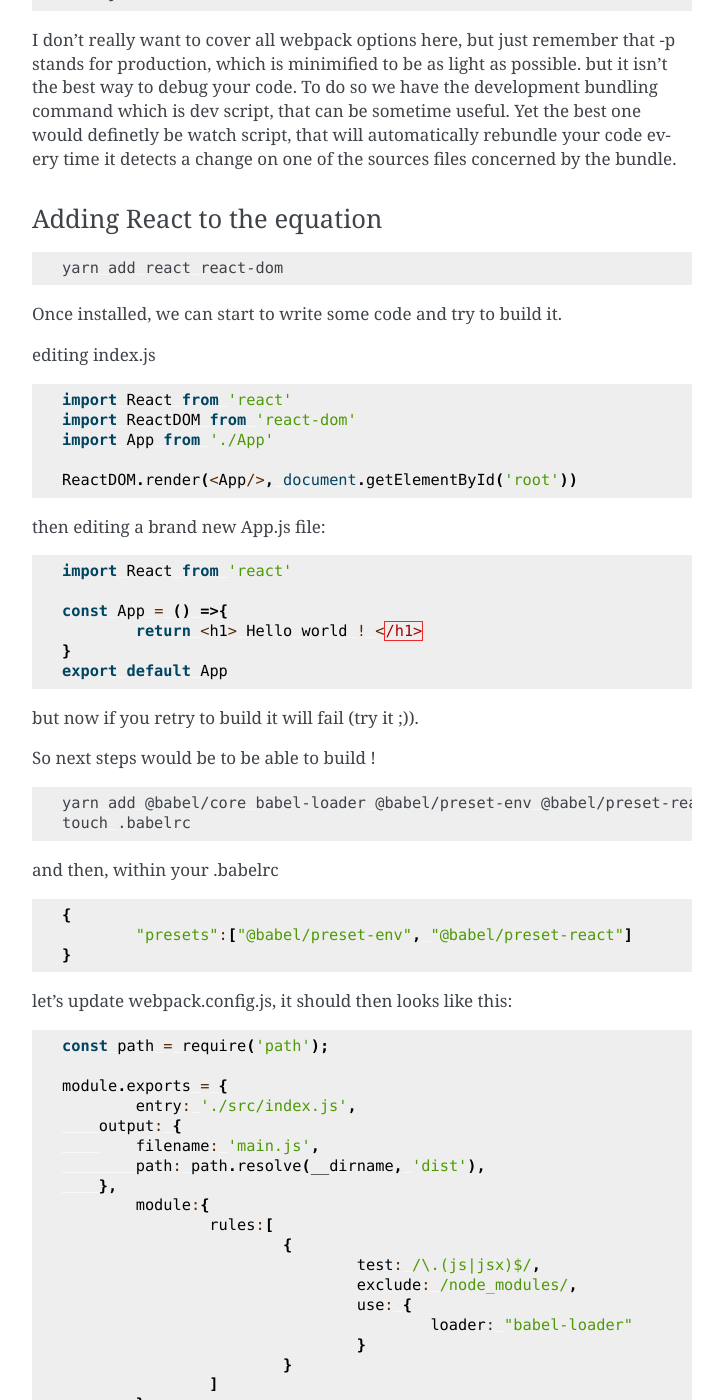
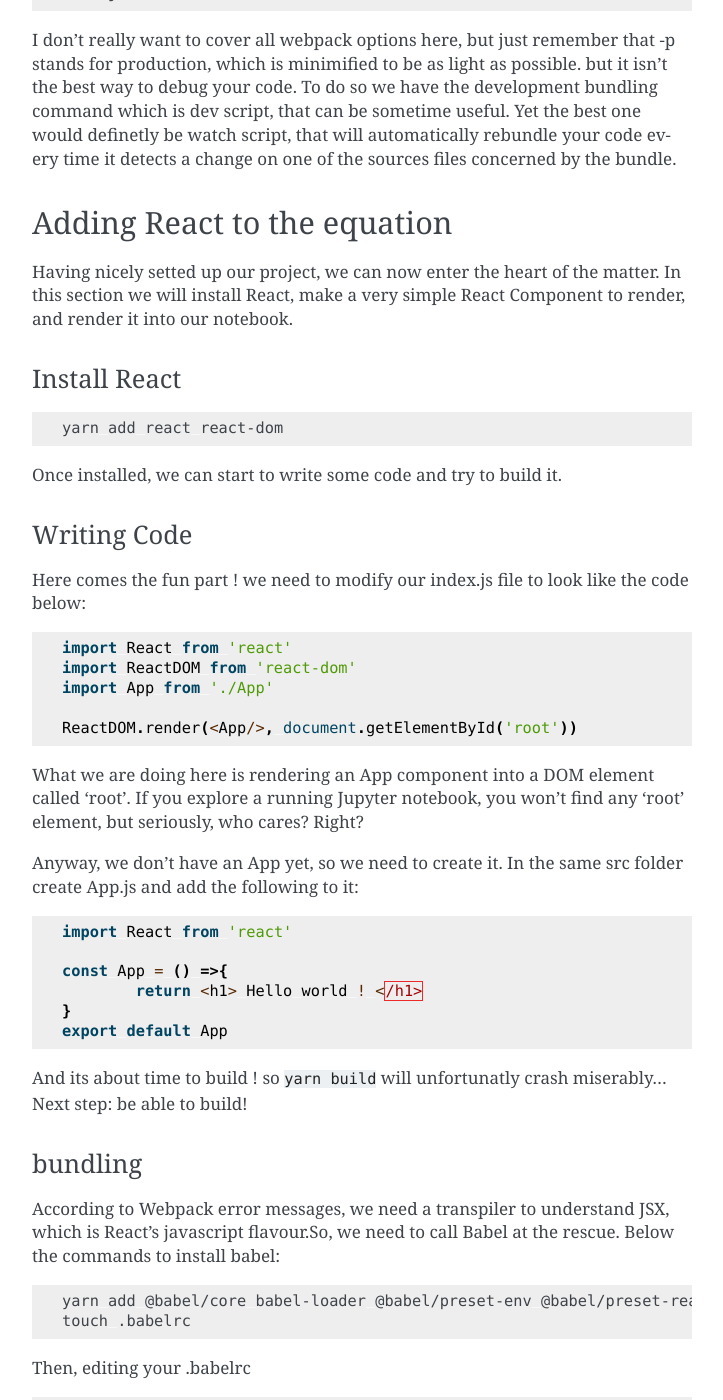
Before and after one commit to weatherforce/ipyreact, a Sphinx documentation site: the page built from docs/source/react_nbextension_trial.md, in a window 1280 px wide and 1400 px high, scrolled down 1908 px. Shown: the whole window, without its empty margins (388-1111 px from the left). Built offline with Sphinx 7.4.7, drawn with Linux system fonts in a browser that asks for light colours; pages that are not in the unit, such as notebooks, are missing from menus; some of the changed text lies outside the part shown.

Commit message:
Add changes to doc

````diff
--- a/docs/source/react_nbextension_trial.md
+++ b/docs/source/react_nbextension_trial.md
@@ -84,16 +84,20 @@
 ```
 I don't really want to cover all webpack options here, but just remember that -p stands for production, which is minimified to be as light as possible. but it isn't the best way to debug your code. To do so we have the development bundling command which is dev script, that can be sometime useful. Yet the best one would definetly be watch script, that will automatically rebundle your code every time it detects a change on one of the sources files concerned by the bundle.
 
-### Adding React to the equation
+## Adding React to the equation
+
+Having nicely setted up our project, we can now enter the heart of the matter. In this section we will install React, make a very simple React Component to render, and render it into our notebook.
+
+### Install React
 
 ```bash
 yarn add react react-dom
 ```
-
 Once installed, we can start to write some code and try to build it.
 
-editing index.js
+### Writing Code
 
+Here comes the fun part ! we need to modify our index.js file to look like the code below:
 ```javascript
 
 import React from 'react'
@@ -103,8 +107,9 @@
 ReactDOM.render(<App/>, document.getElementById('root'))
 
 ```
+What we are doing here is rendering an App component into a DOM element called 'root'. If you explore a running Jupyter notebook, you won't find any 'root' element, but seriously, who cares? Right?
 
-then editing a brand new App.js file:
+Anyway, we don't have an App yet, so we need to create it. In the same src folder create App.js and add the following to it:
 
 ```javascript
 
@@ -116,24 +121,28 @@
 export default App
 
 ```
+And its about time to build ! so `yarn build` will unfortunatly crash miserably...  Next step: be able to build!
 
-but now if you retry to build it will fail (try it ;)).
+### bundling
 
-So next steps would be to be able to build !
+According to Webpack error messages, we need a transpiler to understand JSX, which is React's javascript flavour.So, we need to call Babel at the rescue.
+Below the commands to install babel:
 
 ```bash
 yarn add @babel/core babel-loader @babel/preset-env @babel/preset-react --dev
 touch .babelrc
 ```
 
-and then, within your .babelrc
+Then, editing your .babelrc
 
 ```javascript
 {
 	"presets":["@babel/preset-env", "@babel/preset-react"]
 }
 ```
+
 let's update webpack.config.js, it should then looks like this:
+
 
 ```javascript
 const path = require('path');
@@ -157,8 +166,9 @@
 	}
 };
 ```
+you can now hit `yarn build` again, and it will build.
 
-here a link to a very fine article about setting up react from scratch using webpack and babel [the article](https://www.valentinog.com/blog/babel/)
+>Note:here a link to a very fine article about setting up react from scratch using webpack and babel [the article](https://www.valentinog.com/blog/babel/).
 
 ### live testing
 
@@ -231,19 +241,16 @@
 };
 
 ```
-Then, let's remove the magic comment, rebuild, and retry the enabling
+Then, let's remove the magic comment, rebuild and refresh the notebook page.
+
+>Note: you can also set up `yarn watch` in a terminal, create a second one for jupyter notebook,  and edit code into a third one. Like this, you would just have to refresh the webpage! ;)
 
 ```bash
 yarn build
-jupyter nbextension enable react_extension/dist/main --sys-prefix
-```
-
-```bash
 jupyter notebook example.ipynb
 ```
-
-and still, it is not working. browser error says it's about an export of base/js/namespace ... so it doesn't like the dynamic import...
-by exploring webpack.config.js file in jupyter-cookiecutter, i found out that they are using a libraryTarget option setted to amd, could be the solution.
+Still, not working. browser error says it's about an export of base/js/namespace ... so it doesn't like the dynamic import...
+by exploring webpack.config.js file in jupyter-cookiecutter, I found out that they are using a libraryTarget option setted to amd, could be the solution.
 let's try to target an AMD system on webpack.
 
 ```javascript
@@ -303,20 +310,6 @@
 }
 ```
 
-then we have to uninstall, then reinstall the jupyter nbextension dist (symlink doesn't work, I suspect it is because of the fact that webpack suppress the old main and then create the new one, which erase the symlink), any way you know the drill:
-
-```bash
-jupyter nbextension uninstall react_extension/dist
-jupyter nbextension install react_extension/dist/ --sys-prefix --symlink
-jupyter nbextension enable react_extension/dist/main --sys-prefix
-
-```
-Now we relaunch the notebook:
-
-```bash
-jupyter notebook example.ipynb
-```
-
 In the webbrowser console we see `hello from the other siiiiiide`, so it finally loaded ! I'm tempted to says Eureka, but still, React component is not rendered (yet).
 Exploring the issue on React, It was just a question of not passing a dom element to ReactDOM.render() method. So , let's change it in src/index.js :
 ```javascript
````
Also changed, not shown: other parts of docs/source/react_nbextension_trial.md (+1 -1 lines).
